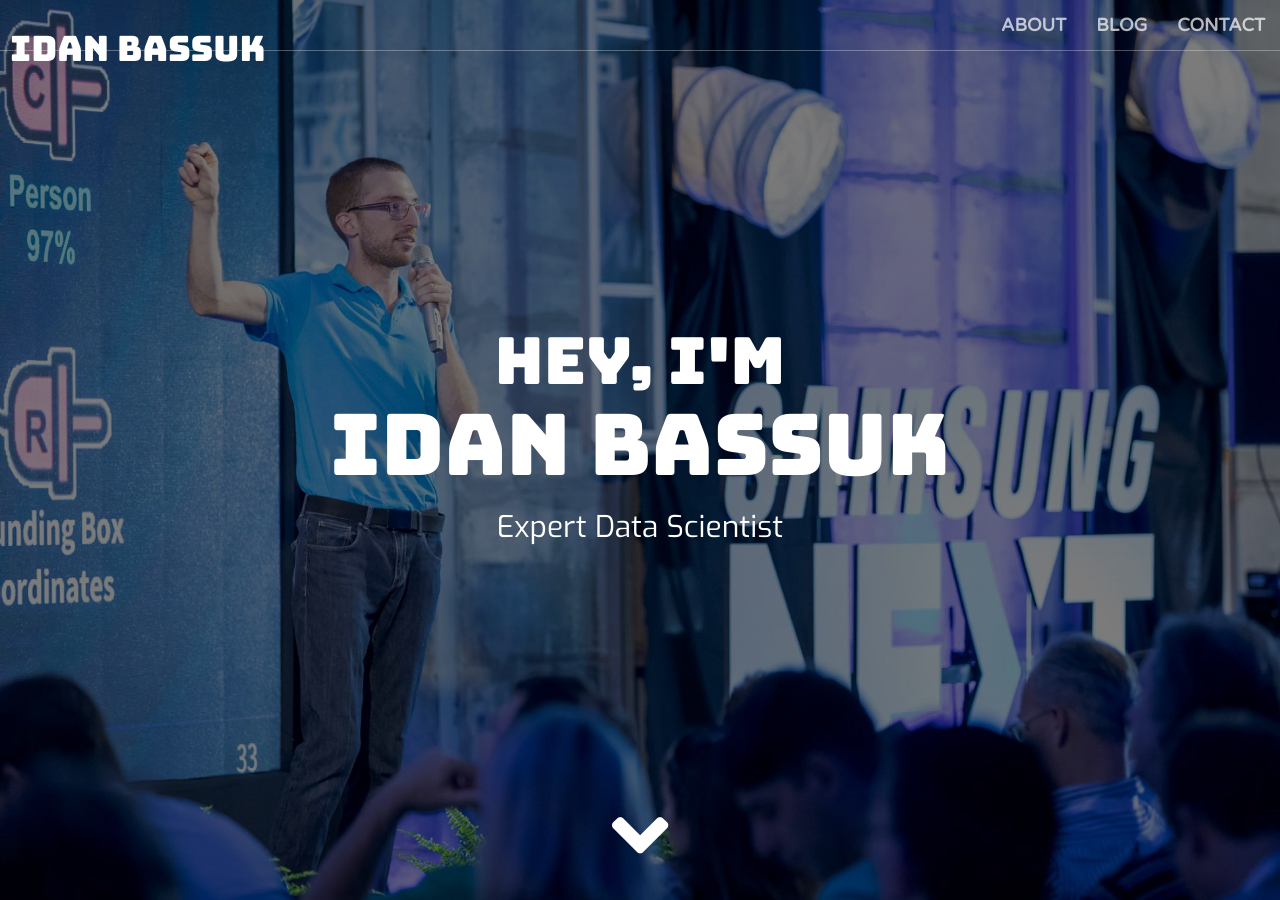
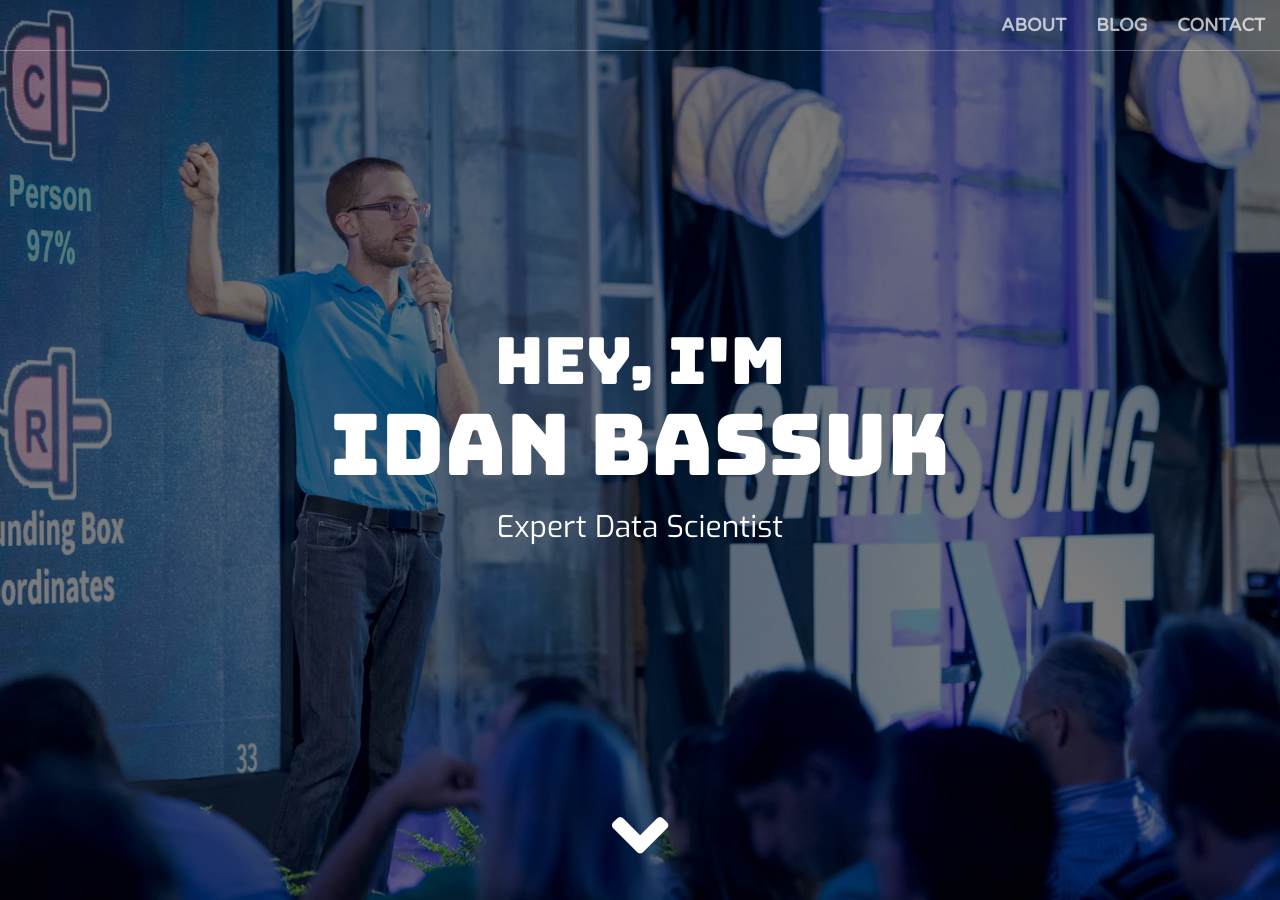
Before and after one commit to idan-bassuk/idan-bassuk.github.io, a Jekyll site: the page built from index.html, in a window 1280 px wide and 900 px high. Built offline with Jekyll 4.4.1, drawn with Linux system fonts in a browser that asks for light colours; some web fonts are replaced.

Commit message:
Update nav.html

```diff
--- a/_includes/nav.html
+++ b/_includes/nav.html
@@ -7,7 +7,7 @@
                 <span class="icon-bar"></span>
                 <span class="icon-bar"></span>
             </button>
-            <a class="navbar-brand" href="#"><h1>{{ site.owner }}</h1></a>
+            <!--<a class="navbar-brand" href="#"></a> -->
         </div>
 
         <div class="collapse navbar-collapse" id="bs-example-navbar-collapse-1">
```
